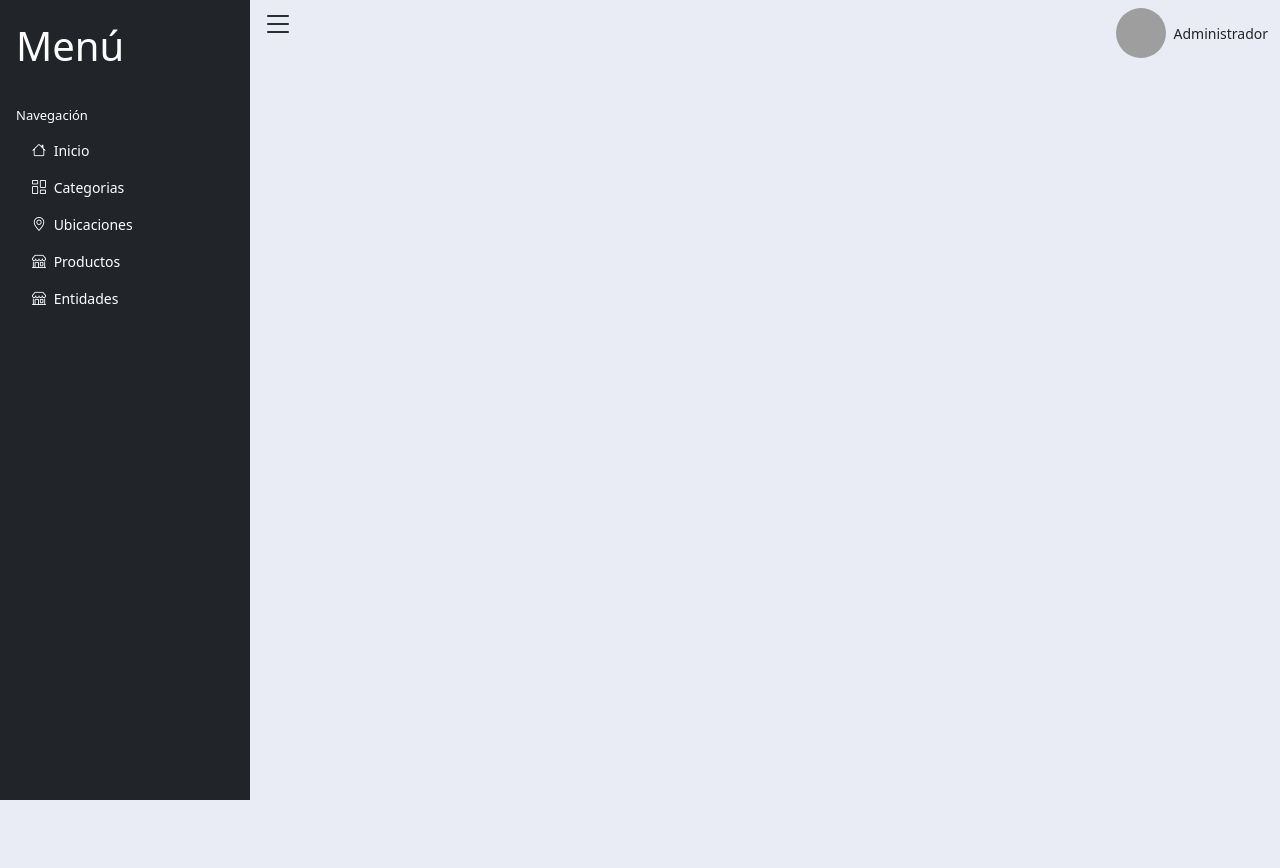
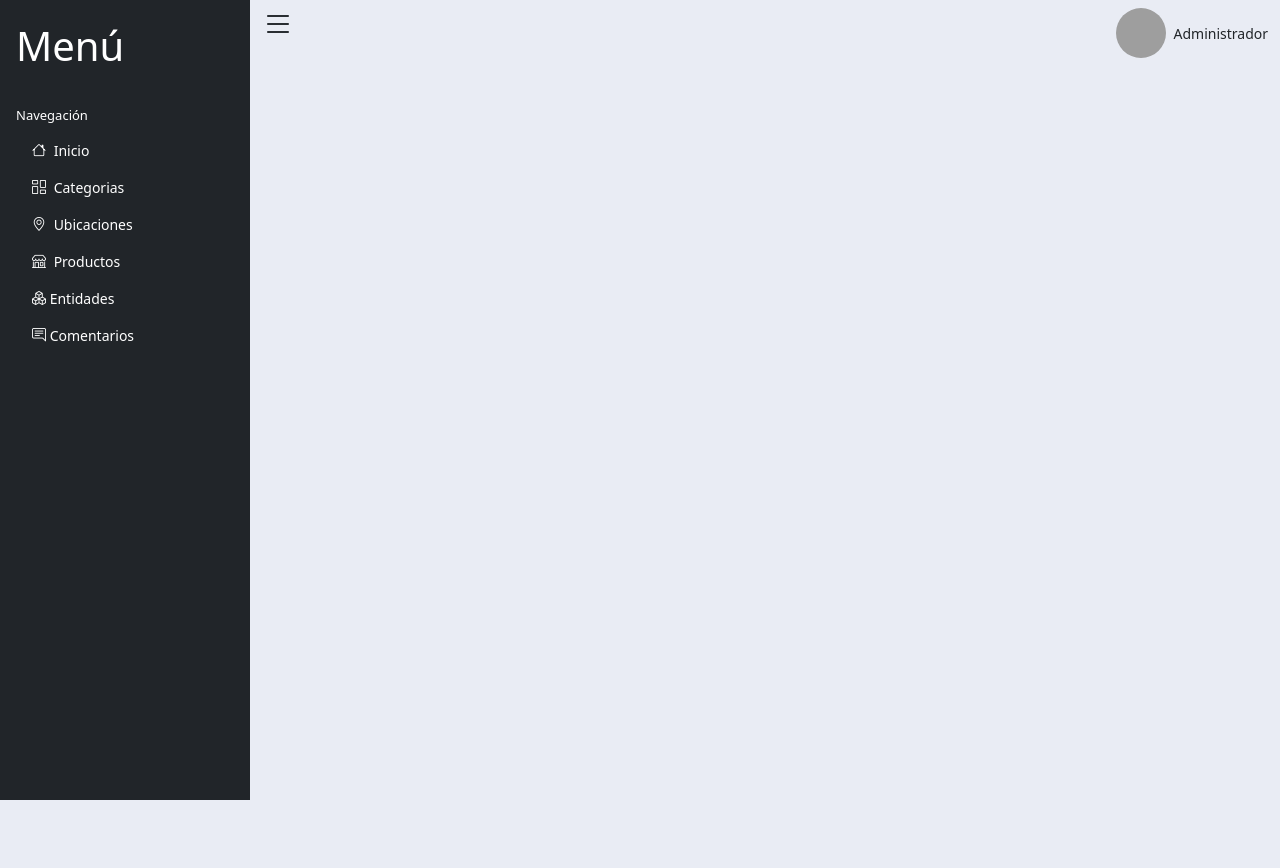
Before and after one commit to DanielMolina33/php-extraoficial, a PHP site: page / in a window 1280 px wide. Run offline with PHP 8.4, Linux system fonts and the light colour scheme; some libraries are stand-ins or nearby versions; grey boxes are pictures that could not be loaded.

Commit message:
iconos modulos entidades y comentarios agregados al menu

```diff
--- a/index.php
+++ b/index.php
@@ -38,8 +38,12 @@
             <a href="./modules/products/index.php" class="text-decoration-none text-white" onclick="showContent(event)">Productos</a>
           </li>
           <li class="list-group-item border-0 bg-transparent fs-14 text-white">
-            <i class="bi bi-shop me-1"></i>
+            <i class="bi bi-boxes"></i>
             <a href="./modules/entities/index.php" class="text-decoration-none text-white" onclick="showContent(event)">Entidades</a>
+          </li>
+          <li class="list-group-item border-0 bg-transparent fs-14 text-white">
+            <i class="bi bi-chat-right-text"></i>
+            <a href="./modules/comments/index.php" class="text-decoration-none text-white" onclick="showContent(event)">Comentarios</a>
           </li>
         </ul>
       </div>
```
